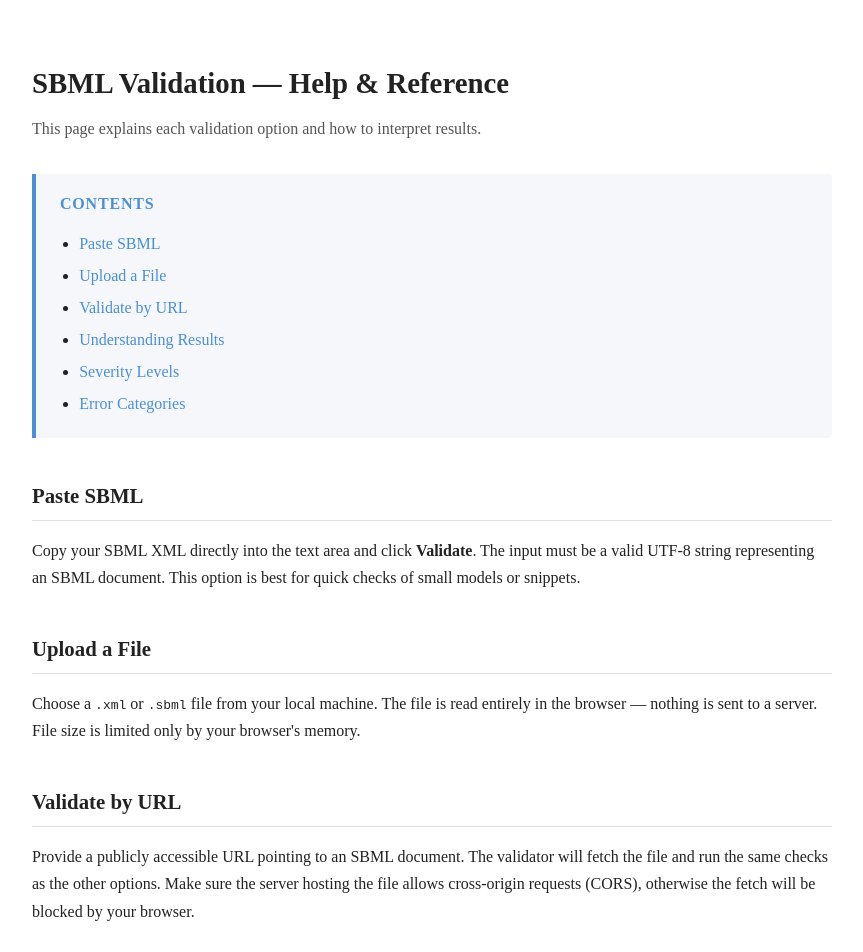
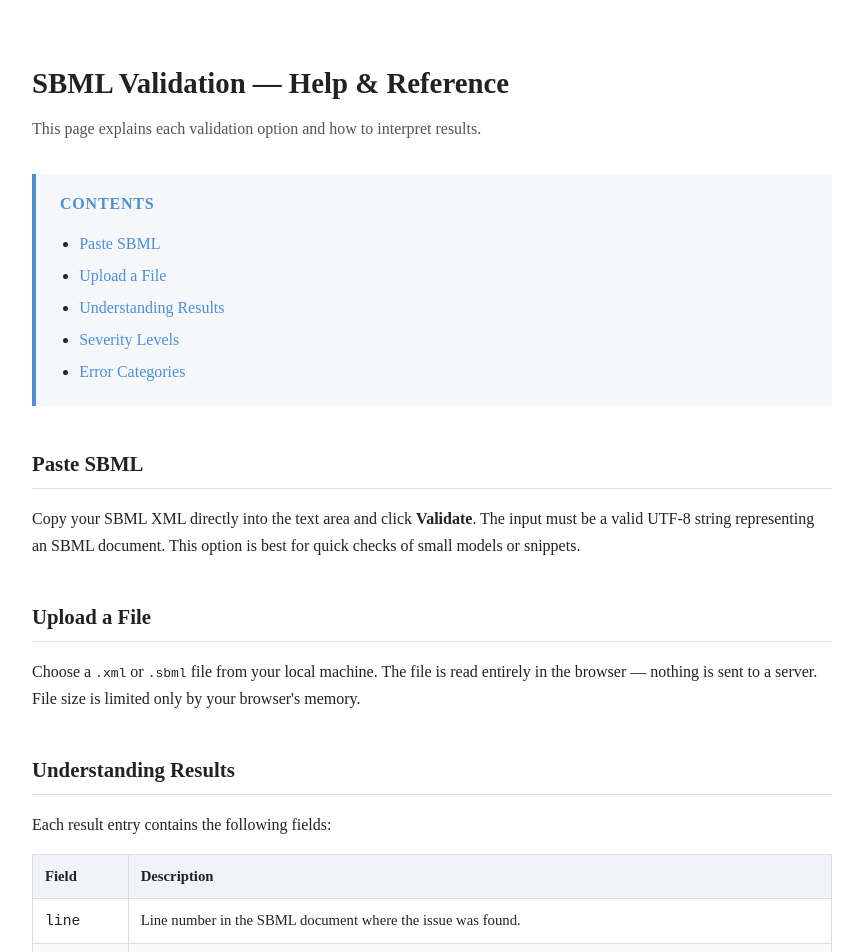
Before and after one commit to sbmlteam/vue3-sbml-validator, a Vue app: page /help in a window 1280 px wide. Shown: the top 952 px of the page, without its empty margins (208-1071 px from the left). Built offline with nearby package versions, Linux system fonts and the light colour scheme; no server answers.

Commit message:
Remove mention of validate by url

```diff
--- a/src/components/HelpPage.vue
+++ b/src/components/HelpPage.vue
@@ -12,7 +12,6 @@
       <ul>
         <li><a href="#paste">Paste SBML</a></li>
         <li><a href="#upload">Upload a File</a></li>
-        <li><a href="#url">Validate by URL</a></li>
         <li><a href="#results">Understanding Results</a></li>
         <li><a href="#severity">Severity Levels</a></li>
         <li><a href="#categories">Error Categories</a></li>
@@ -36,16 +35,6 @@
           Choose a <code>.xml</code> or <code>.sbml</code> file from your
           local machine. The file is read entirely in the browser — nothing is
           sent to a server. File size is limited only by your browser's memory.
-        </p>
-      </section>
-
-      <section id="url">
-        <h2>Validate by URL</h2>
-        <p>
-          Provide a publicly accessible URL pointing to an SBML document. The
-          validator will fetch the file and run the same checks as the other
-          options. Make sure the server hosting the file allows cross-origin
-          requests (CORS), otherwise the fetch will be blocked by your browser.
         </p>
       </section>
 
```
